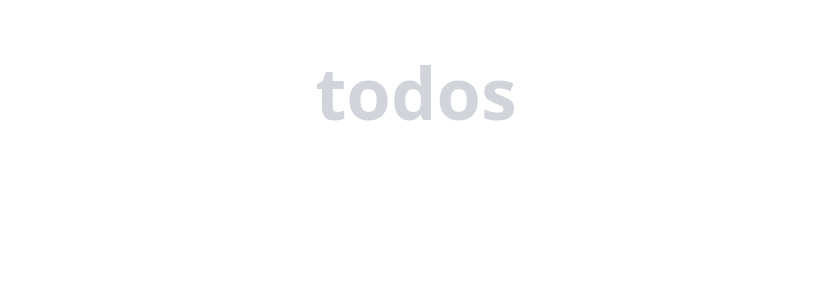
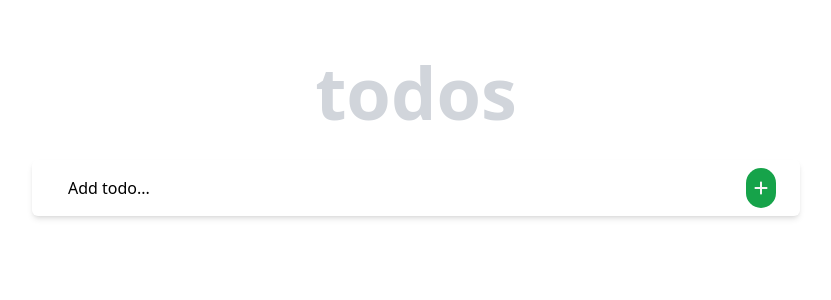
Before and after one commit to gasangw/Todos, a React (Vite) app: page / in a window 1280 px wide. Shown: the top 300 px of the page, without its empty margins (224-1055 px from the left). Built offline with nearby package versions, Linux system fonts and the light colour scheme.

Commit message:
Style the input section

```diff
--- a/package.json
+++ b/package.json
@@ -10,6 +10,11 @@
     "preview": "vite preview"
   },
   "dependencies": {
+    "@fortawesome/fontawesome-svg-core": "^6.4.2",
+    "@fortawesome/free-brands-svg-icons": "^6.4.2",
+    "@fortawesome/free-regular-svg-icons": "^6.4.2",
+    "@fortawesome/free-solid-svg-icons": "^6.4.2",
+    "@fortawesome/react-fontawesome": "^0.2.0",
     "autoprefixer": "^10.4.16",
     "postcss": "^8.4.30",
     "react": "^18.2.0",
--- a/src/App.jsx
+++ b/src/App.jsx
@@ -1,8 +1,10 @@
 import TodoHeading from "./Components/Heading"
+import TextInput from "./Components/TextInput"
 function App() {
   return (
     <div>
       <TodoHeading />
+      <TextInput />
     </div>
   )
 }
--- a/src/Components/TextInput.jsx
+++ b/src/Components/TextInput.jsx
@@ -1,9 +1,14 @@
 import React from 'react'
+import { FontAwesomeIcon } from '@fortawesome/react-fontawesome'
+import { faPlus } from '@fortawesome/free-solid-svg-icons'
 
 function TextInput() {
   return (
-    <div>
-        <input type='text' />
+    <div className='flex justify-between rounded-md shadow-md w-3/5 mx-auto mt-8 px-6 items-center'>
+        <input type='text' placeholder='Add todo...' className='py-4 px-3 w-4/5 outline-none placeholder-black'/>
+        <p className='bg-green-600 py-2 px-2 rounded-full cursor-pointer'>
+          <FontAwesomeIcon icon={faPlus}  className="text-[#f5f5f5]"/>
+        </p>
     </div>
   )
 }
```
Also changed, not shown: 1 other file (tests, documents, lock files or other folders).
